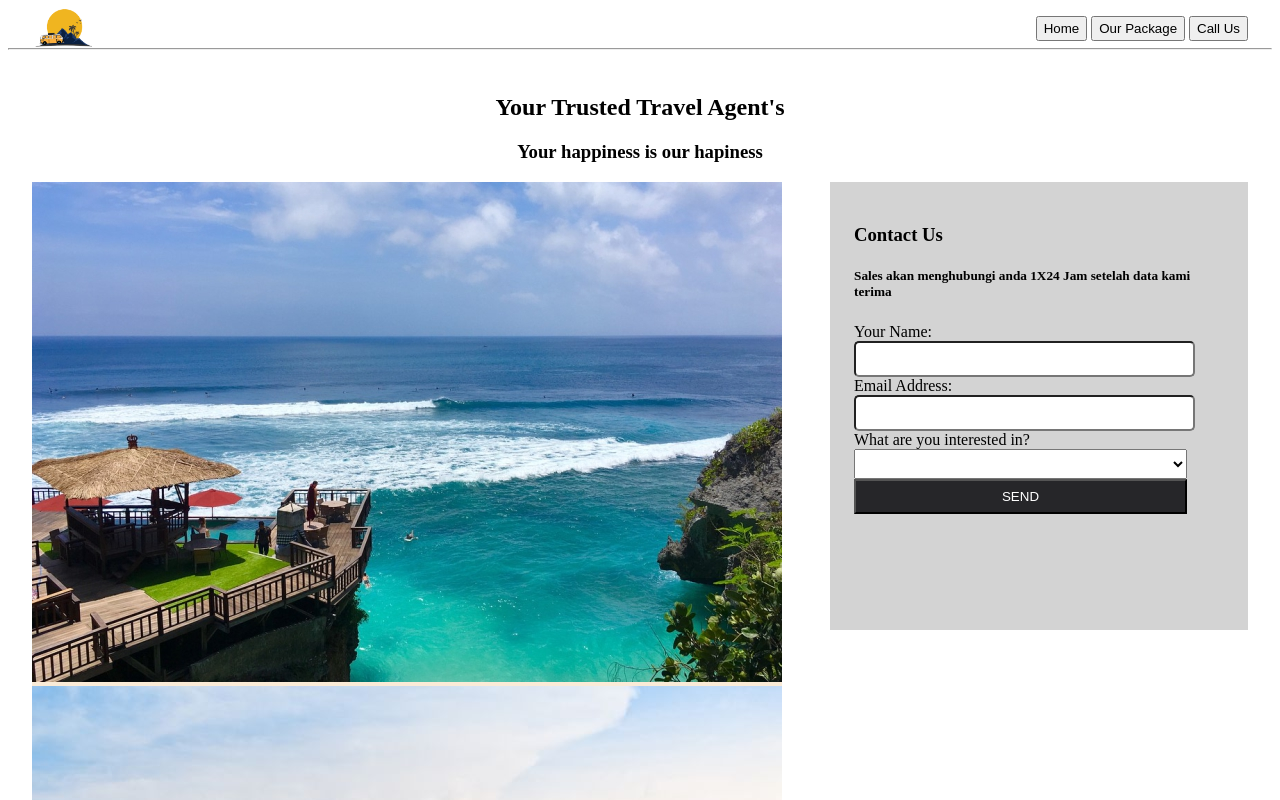
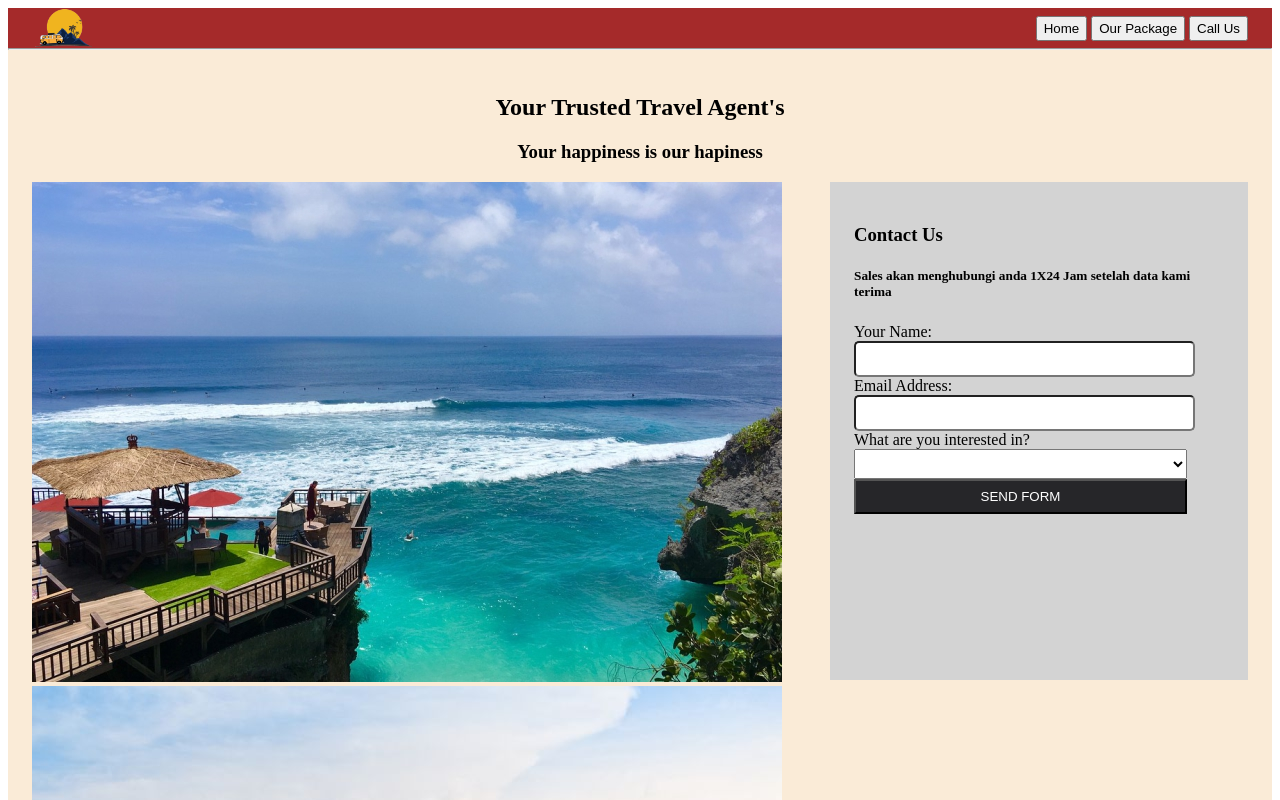
Before and after one commit to revou-fundamental-course/18-mar-24-MelayaPriangga, a plain HTML site: page index.html in a window 1280 px wide. Shown: the top 800 px of the page. Drawn offline with Linux system fonts and the light colour scheme.

Commit message:
initial configuration

```diff
--- a/css/style.css
+++ b/css/style.css
@@ -4,6 +4,7 @@
     justify-content: space-between;
     padding-left: 24px;
     padding-right: 24px;
+    background-color: brown;
 
 }
 
@@ -27,6 +28,7 @@ hr {
 .section-container {
     padding-top: 24px;
     padding-bottom: 24px;
+    background-color: antiquewhite;
 }
 
 .section-container>header {
@@ -42,13 +44,12 @@ hr {
     width: 100%;
     margin-right: 24px;
     margin-left: 24px;
-    background-color: antiquewhite;
     align-items: center;
 }
 
 
 .section-form {
-    height: 400px;
+    height: 450px;
     width: 60%;
     margin-right: 24px;
     margin-left: 24px;
--- a/index.html
+++ b/index.html
@@ -58,7 +58,7 @@
                     <option value="Explotarion">Exploration</option>
                     <option value="Education">Education</option>
                 </select ><br />
-                <button type="submit" class="button" onclick="submitForm();">SEND</button>
+                <button type="submit" class="button" onclick="submitForm();">SEND FORM</button>
             </form>
         </div>
     </section>
```
